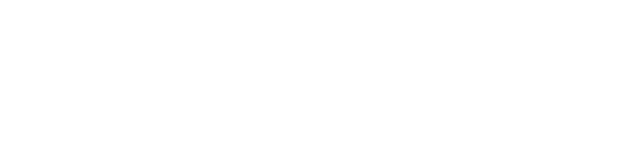
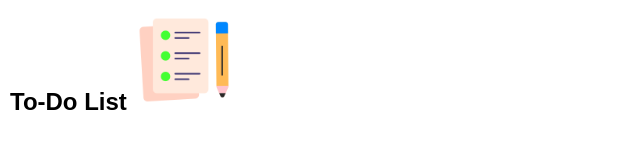
Before and after one commit to Shashwot90/ToDo-App, a plain HTML site: page index.html in a window 1280 px wide. Shown: the whole page, without its empty margins (0-640 px from the left). Drawn offline with Linux system fonts and the light colour scheme.

Commit message:
container

```diff
--- a/index.html
+++ b/index.html
@@ -7,6 +7,10 @@
     <title>To Do App</title>
 </head>
 <body>
-
+    <div class="container">
+        <div class="todo-app">
+            <h2>To-Do List <img src="images/icon.png" alt="icon"></h2>
+        </div>
+    </div>
 </body>
 </html>
--- a/style.css
+++ b/style.css
@@ -4,3 +4,10 @@
     font-family: 'Poppins', sans-serif;
     box-sizing: border-box;
 }
+
+.container {
+    width: 100%;
+    min-height: 100vh;
+    background: linear-gradient(135degree, #153677, #4e085f);
+    padding: 10px;
+}
```
